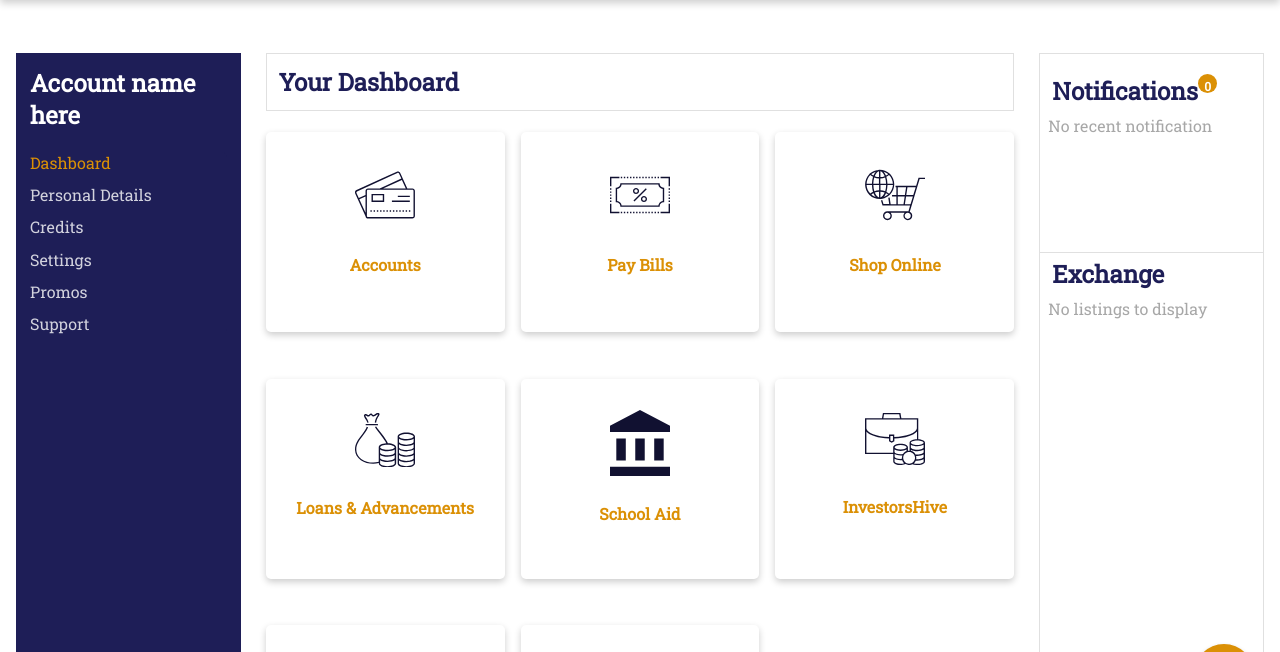
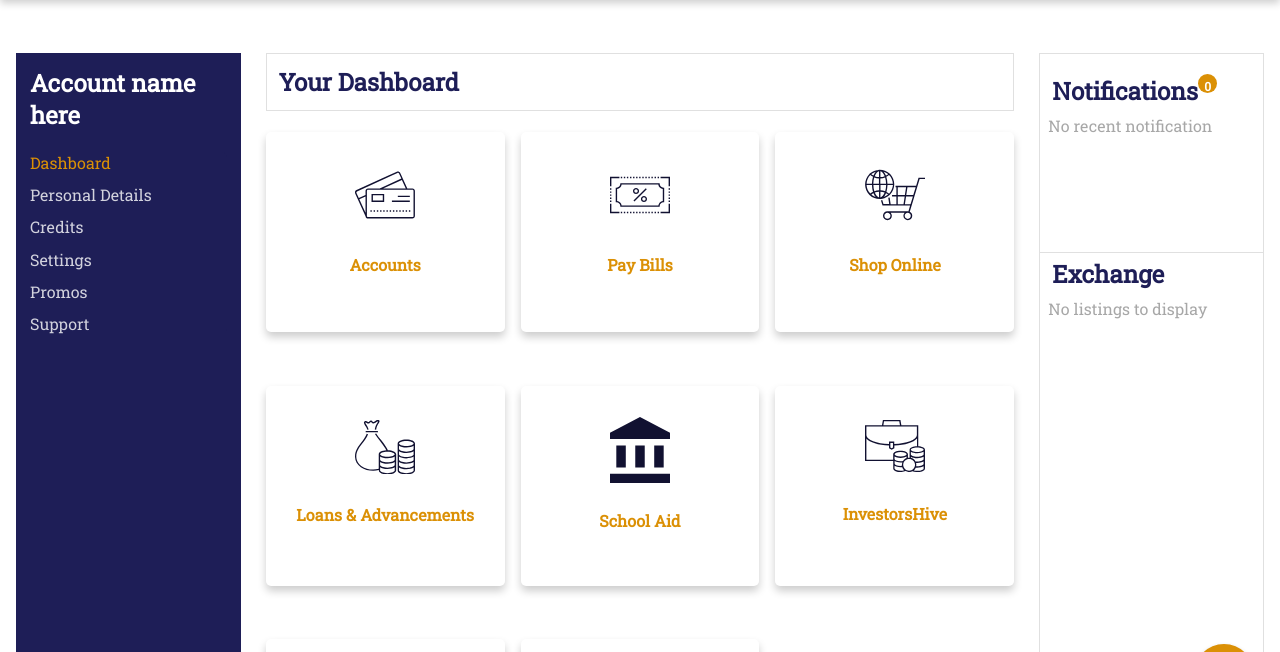
Before and after one commit to steveify1/sample-financial-app-dashboard, a website: page accounts.html in a window 1280 px wide. Shown: the part 80-732 px from the top of the page. Drawn offline with Linux system fonts and the light colour scheme.

Commit message:
tweaked the box shadow of the service cards a little bit

```diff
--- a/css/main.css
+++ b/css/main.css
@@ -667,18 +667,18 @@
 #account-services #service-list {
   color: #222222;
   min-height: 90vh;
-  grid-row-gap: 1.2em;
+  grid-row-gap: 2.5em;
   grid-column-gap: 1em;
 }
 #account-services #service-list .service {
   height: 200px;
   background-color: #fff;
-  -o-box-shadow: 0 3px 7px rgba(0, 0, 0, 0.2);
-  -ms-box-shadow: 0 3px 7px rgba(0, 0, 0, 0.2);
-  -moz-box-shadow: 0 3px 7px rgba(0, 0, 0, 0.2);
-  -webkit-box-shadow: 0 3px 7px rgba(0, 0, 0, 0.2);
-  -khtml-box-shadow: 0 3px 7px rgba(0, 0, 0, 0.2);
-  box-shadow: 0 3px 7px rgba(0, 0, 0, 0.2);
+  -o-box-shadow: 0 5px 9px rgba(0, 0, 0, 0.2);
+  -ms-box-shadow: 0 5px 9px rgba(0, 0, 0, 0.2);
+  -moz-box-shadow: 0 5px 9px rgba(0, 0, 0, 0.2);
+  -webkit-box-shadow: 0 5px 9px rgba(0, 0, 0, 0.2);
+  -khtml-box-shadow: 0 5px 9px rgba(0, 0, 0, 0.2);
+  box-shadow: 0 5px 9px rgba(0, 0, 0, 0.2);
   -o-border-radius: 5px;
   -ms-border-radius: 5px;
   -moz-border-radius: 5px;
--- a/js/app.js
+++ b/js/app.js
@@ -186,8 +186,6 @@
 var appLightbox = document.querySelector(".app-lightbox");
 var appModal = document.querySelector(".app-modal");
 var closeModalBtn = document.querySelector(".close-modal");
-console.log(closeModalBtn);
-
 if(poppers.length !== 0) {
     poppers.forEach(function(p) {
         p.addEventListener("click", function() {
```
